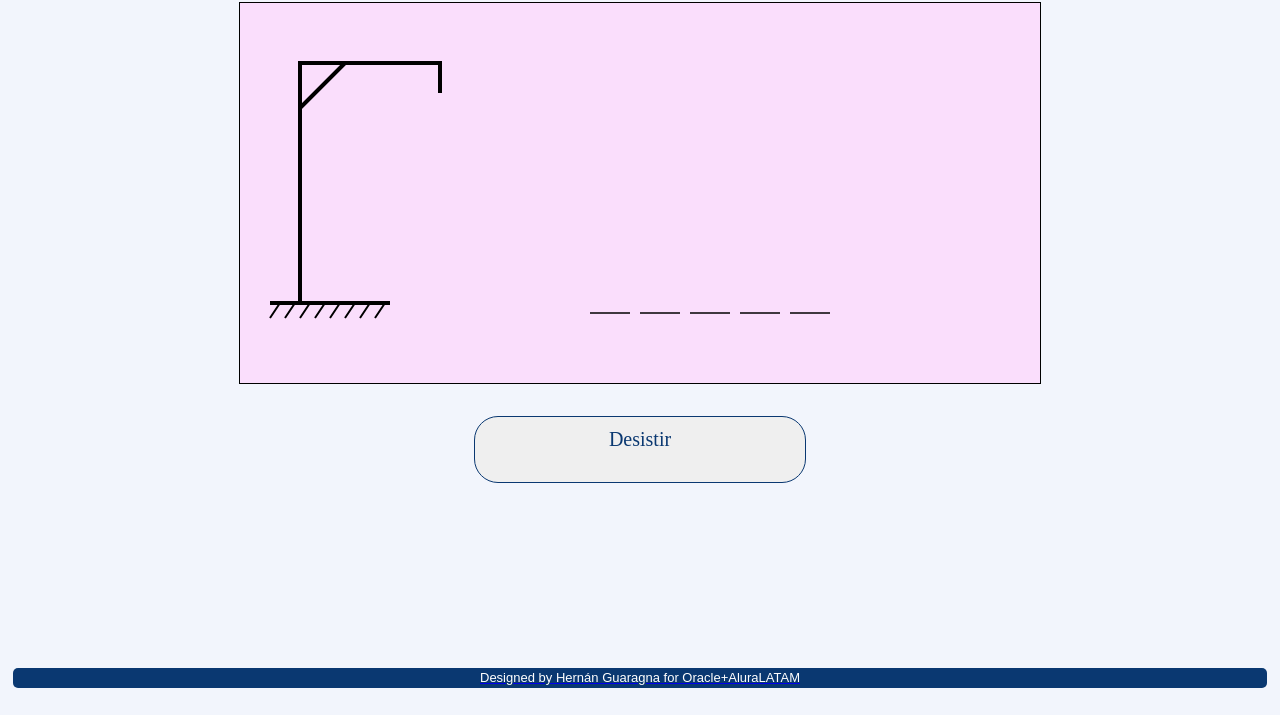
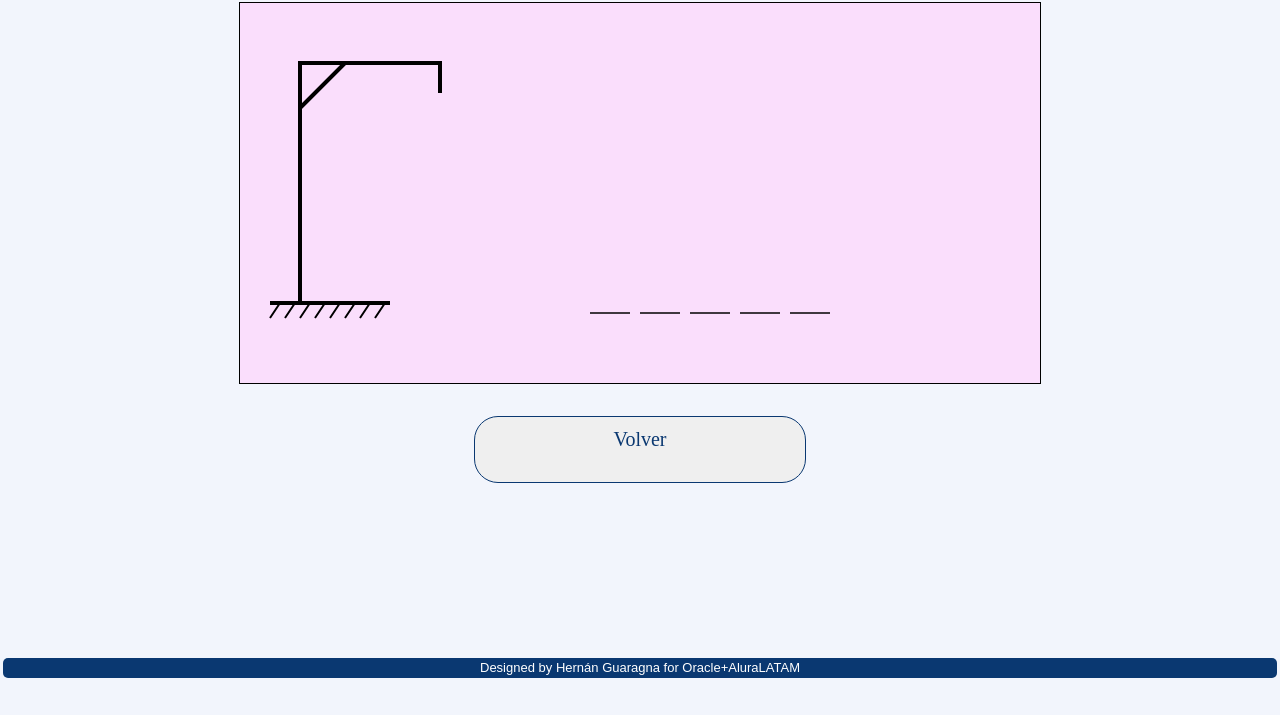
Before and after one commit to hernanguaragna/juego-ahorcado, a plain HTML site: page desktops/jugar.html in a window 1280 px wide. Shown: the part 85-800 px from the top of the page. Drawn offline with Linux system fonts and the light colour scheme.

Commit message:
dirty fix boton volver

```diff
--- a/desktops/jugar.html
+++ b/desktops/jugar.html
@@ -14,8 +14,8 @@
     </div>
     <div class="contenedor">
         <canvas width="800" height="380" style="border: 1px solid rgb(0, 0, 0);"></canvas><br><br>
-        <button id="btn-desistir">Desistir
-            <a  href="agregar-palabra.html" </a>
+        <button id="btn-desistir">Volver
+            <a  href="agregar-palabra.html"> </a>
         </button>
 
 
```
